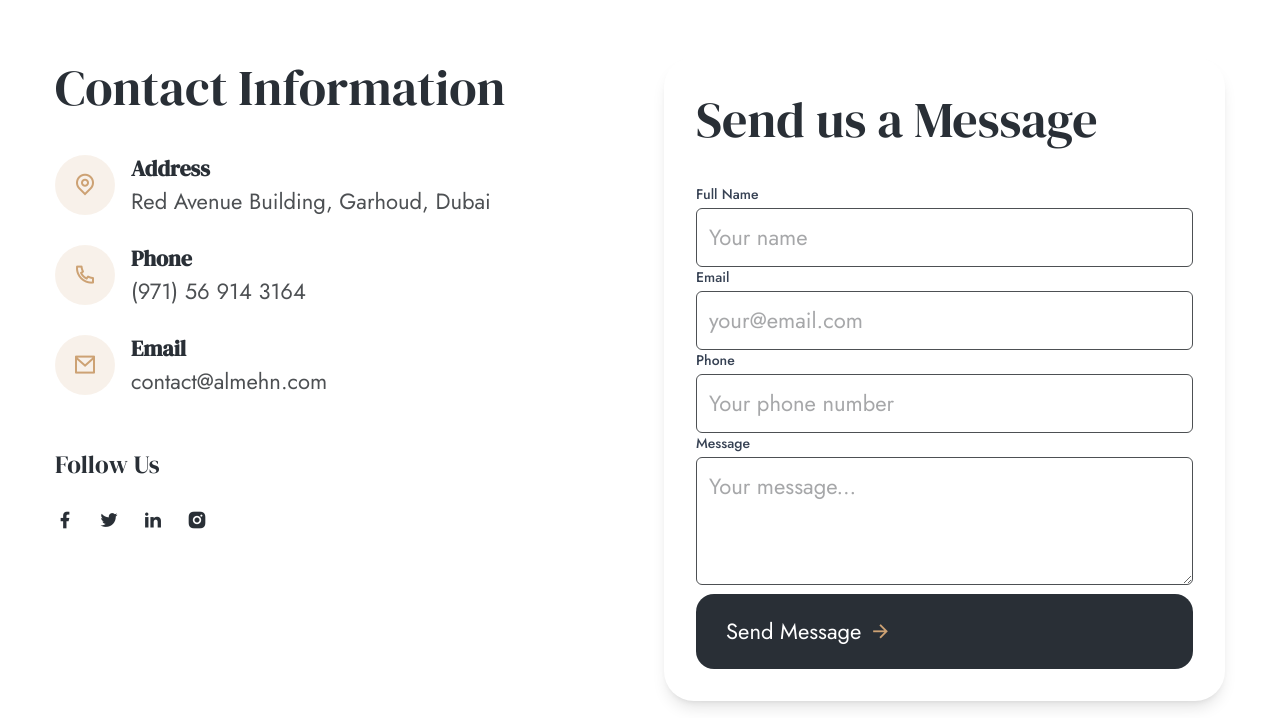
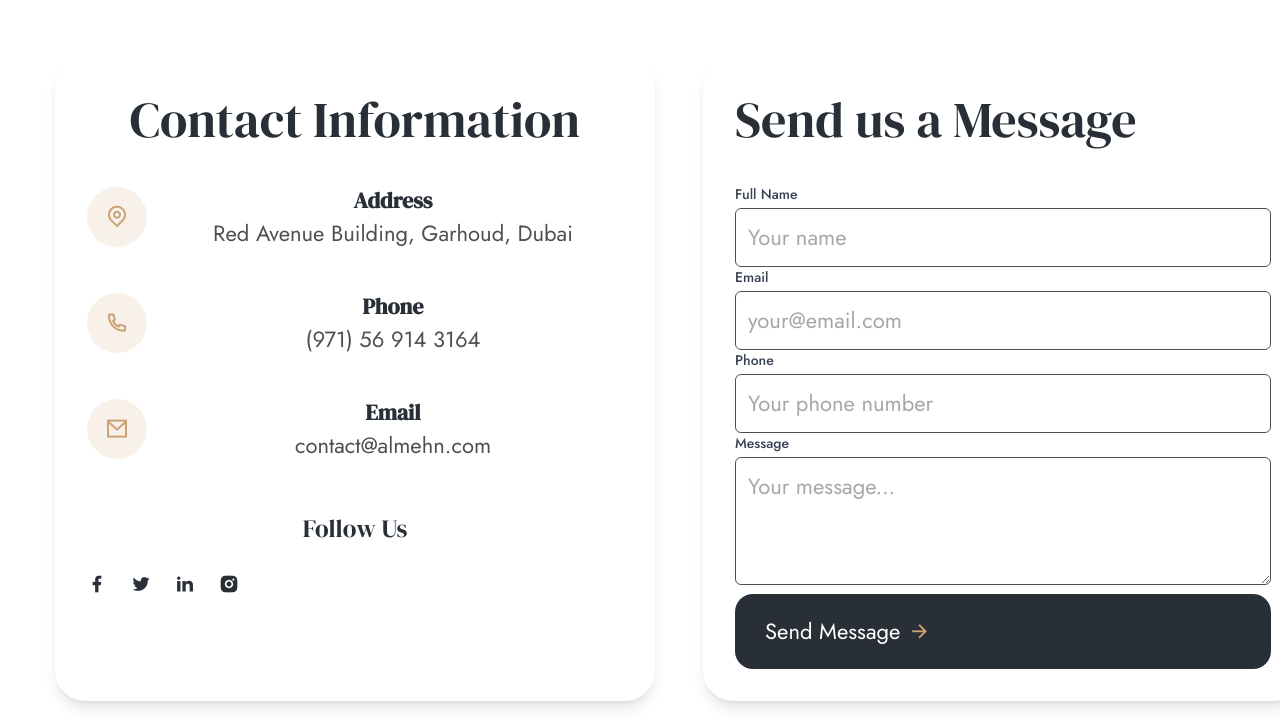
Before and after one commit to bilalmuhd/almehn, a website: page contact.html in a window 1280 px wide. Shown: the part 762-1480 px from the top of the page. Drawn offline with nearby package versions, Linux system fonts and the light colour scheme.

Commit message:
changed styling in contact

```diff
--- a/contact.html
+++ b/contact.html
@@ -21,8 +21,10 @@
   </head>
   <body class="bg-gray-100">
     <!-- HEADER -->
-    <header id="navbar" class="sticky top-0 h-[90px] shadow-xl z-30 bg-white transition-all duration-300">
-
+    <header
+      id="navbar"
+      class="sticky top-0 h-[90px] shadow-xl z-30 bg-white transition-all duration-300"
+    >
       <div class="container mx-auto flex justify-between h-full items-center">
         <!-- logo -->
         <a href="./">
@@ -39,7 +41,7 @@
             <i class="ri-menu-4-fill text-4xl text-primary"></i>
           </div>
           <ul
-            class="fixed w-full h-0 p-0 bg-white overflow-hidden  top-[90px] left-0 right-0 flex flex-col gap-4 lg:relative lg:flex-row lg:p-0 lg:top-0 lg:border-none lg:h-full transition-all duration-300"
+            class="fixed w-full h-0 p-0 bg-white overflow-hidden top-[90px] left-0 right-0 flex flex-col gap-4 lg:relative lg:flex-row lg:p-0 lg:top-0 lg:border-none lg:h-full transition-all duration-300"
             id="nav_menu"
           >
             <li><a href="index.html">Home</a></li>
@@ -75,46 +77,44 @@
 
       <!-- Contact Info & Social -->
       <section class="py-16 relative z-20">
-        <div class="container mx-auto grid md:grid-cols-2 gap-12">
+        <div class="container mx-auto flex flex-col justify-between lg:flex-row gap-12">
           <!-- Contact Info -->
-          <div class="text-center md:text-left">
+          <div class="text-center bg-white p-8 rounded-[30px] shadow-lg lg:min-w-[600px]">
             <h2 class="h2 mb-8">Contact Information</h2>
             <div class="space-y-6">
               <div
-                class="flex items-center justify-center md:justify-start gap-4"
+                class="flex items-center gap-4"
               >
                 <div
                   class="bg-accent/15 w-[60px] h-[60px] rounded-full flex justify-center items-center"
                 >
                   <i class="ri-map-pin-line text-accent text-2xl"></i>
                 </div>
-                <div>
+                <div class="text-center flex-1">
                   <h3 class="font-bold">Address</h3>
                   <p>Red Avenue Building, Garhoud, Dubai</p>
                 </div>
               </div>
               <div
-                class="flex items-center justify-center md:justify-start gap-4"
+                class="flex items-center gap-4 mt-10"
               >
                 <div
                   class="bg-accent/15 w-[60px] h-[60px] rounded-full flex justify-center items-center"
                 >
                   <i class="ri-phone-line text-accent text-2xl"></i>
                 </div>
-                <div>
+                <div class="text-center flex-1">
                   <h3 class="font-bold">Phone</h3>
                   <p>(971) 56 914 3164</p>
                 </div>
               </div>
-              <div
-                class="flex items-center justify-center md:justify-start gap-4"
-              >
+              <div class="flex items-center gap-4 mt-10">
                 <div
                   class="bg-accent/15 w-[60px] h-[60px] rounded-full flex justify-center items-center"
                 >
                   <i class="ri-mail-line text-accent text-2xl"></i>
                 </div>
-                <div>
+                <div class="text-center flex-1">
                   <h3 class="font-bold">Email</h3>
                   <p>contact@almehn.com</p>
                 </div>
@@ -141,7 +141,10 @@
           </div>
 
           <!-- Contact Form -->
-          <div id="contact-form-div" class="bg-white p-8 rounded-[30px] shadow-lg">
+            <div
+            id="contact-form-div"
+            class="bg-white p-8 rounded-[30px] shadow-lg lg:min-w-[600px]"
+            >
             <h2 class="h2 mb-8 text-center md:text-left">Send us a Message</h2>
             <form
               id="contact-form"
```
Also changed, not shown: dist/output.css.
